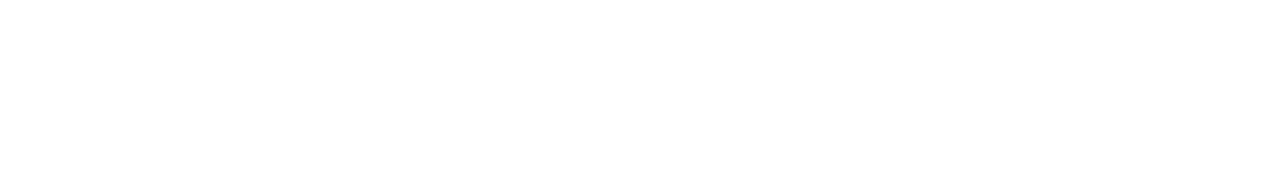
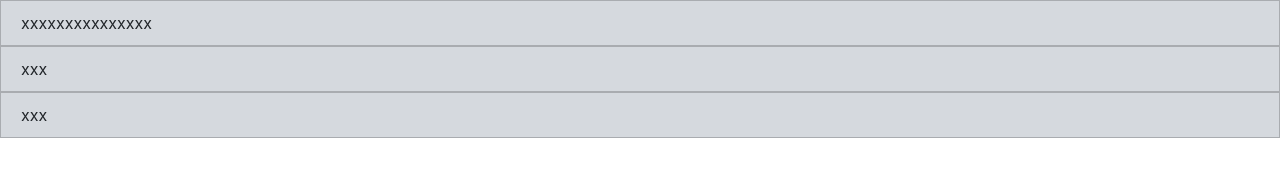
Before and after one commit to renuyarasu/StarterWebsite, a plain HTML site: page index.html in a window 1280 px wide. Drawn offline with nearby package versions, Linux system fonts and the light colour scheme.

```diff
--- a/index.html
+++ b/index.html
@@ -12,6 +12,11 @@
 </head>
 
 <body>
+    <div class="d-flex flex-column">
+        <div class="testBox">xxxxxxxxxxxxxxx</div>
+        <div class="testBox">xxx</div>
+        <div class="testBox">xxx</div>
+    </div>
 
     <!--bootstrap-->
     <script src="https://code.jquery.com/jquery-3.3.1.slim.min.js"></script>
```
Also changed, not shown: images/1.jpeg (added).
